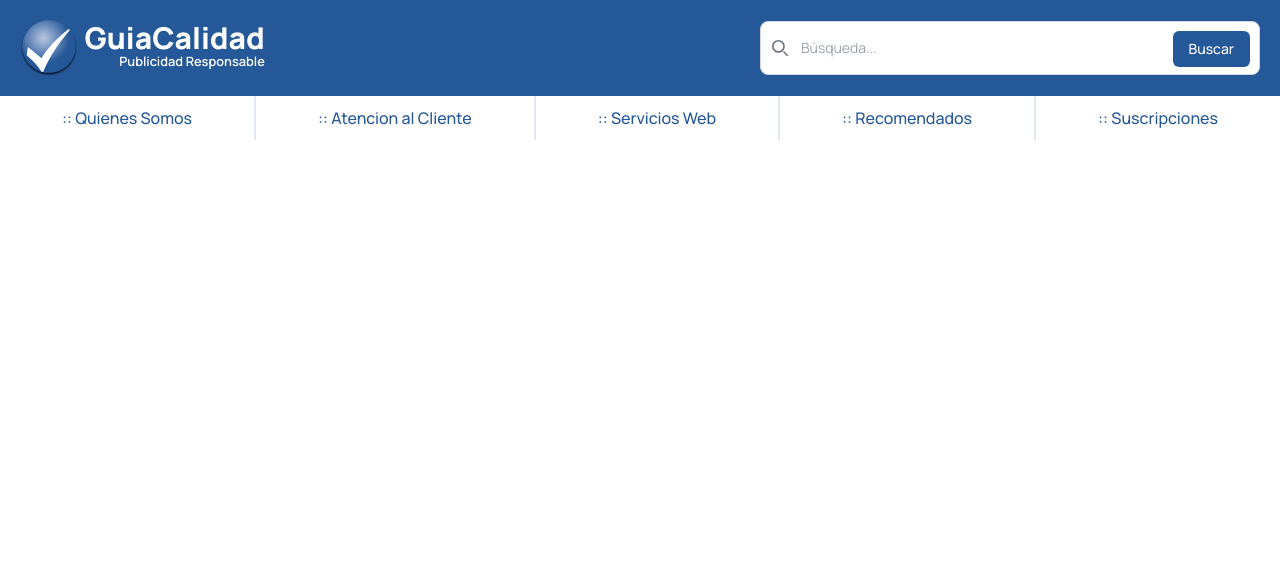
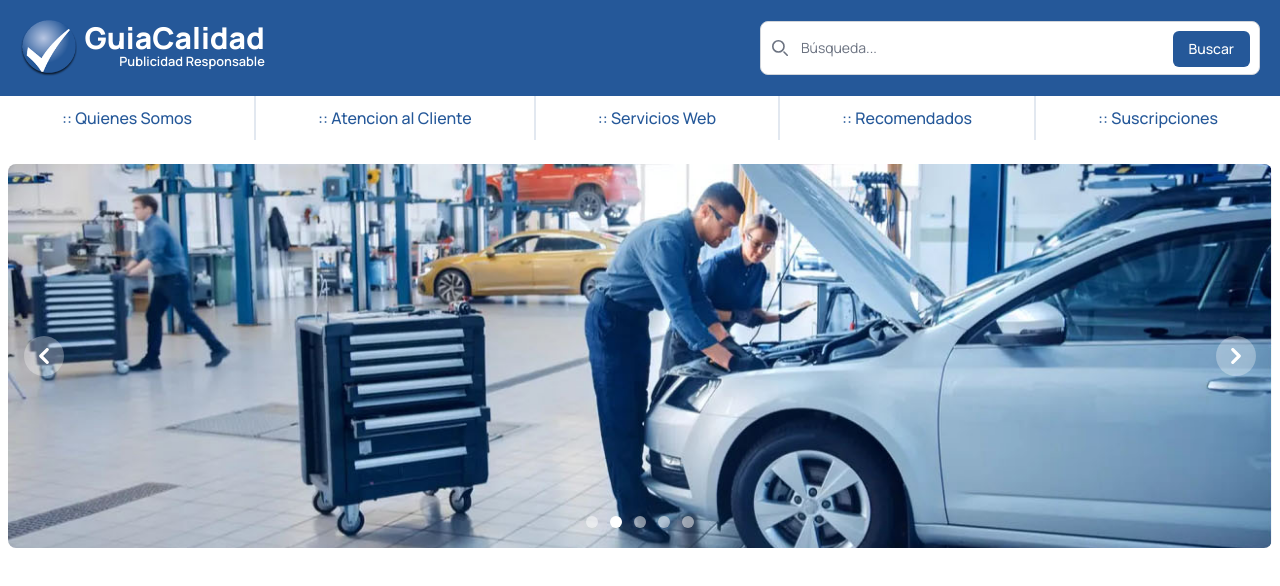
Before and after one commit to Abad-Dev/Guiacalidad-Front, an Angular app: page / in a window 1280 px wide. Shown: the top 586 px of the page. Built offline with nearby package versions, Linux system fonts and the light colour scheme; no server answers.

Commit message:
Installed flowbite with npm

```diff
--- a/angular.json
+++ b/angular.json
@@ -116,5 +116,8 @@
         }
       }
     }
+  },
+  "cli": {
+    "analytics": false
   }
 }
--- a/package.json
+++ b/package.json
@@ -18,6 +18,7 @@
     "@angular/platform-browser": "^17.0.0",
     "@angular/platform-browser-dynamic": "^17.0.0",
     "@angular/router": "^17.0.0",
+    "flowbite": "^2.2.1",
     "rxjs": "~7.8.0",
     "tslib": "^2.3.0",
     "zone.js": "~0.14.2"
--- a/src/app/app.component.ts
+++ b/src/app/app.component.ts
@@ -1,6 +1,8 @@
 import { Component } from '@angular/core';
 import { CommonModule } from '@angular/common';
 import { RouterOutlet } from '@angular/router';
+import { OnInit } from '@angular/core';
+import { initFlowbite } from 'flowbite';
 
 @Component({
   selector: 'app-root',
@@ -8,6 +10,10 @@
   imports: [RouterOutlet],
   template: '<router-outlet>',
 })
-export class AppComponent {
+export class AppComponent implements OnInit {
   title = 'GuiaCalidad';
+
+  ngOnInit(): void {
+    initFlowbite();
+  }
 }
--- a/src/app/domains/info/pages/home/home.component.css
+++ b/src/app/domains/info/pages/home/home.component.css
@@ -21,11 +21,3 @@
 .bg-6{
     background-image: url("../../../../../assets/banner-images-006.jpg");
 }
-
-#default-carousel{
-    height: 460px;
-}
-
-#default-carousel data-carousel-item{
-    height: 100%;
-}
--- a/src/app/domains/info/pages/home/home.component.html
+++ b/src/app/domains/info/pages/home/home.component.html
@@ -1,22 +1,52 @@
+
+
 <div id="default-carousel" class="relative w-full" data-carousel="slide">
-    <div class="relative overflow-hidden rounded-lg h-full">
-        <div class="hidden duration-700 ease-in-out bg-1 h-full" data-carousel-item="active">
-
+    <!-- Carousel wrapper -->
+    <div class="relative h-56 overflow-hidden rounded-lg md:h-96">
+         <!-- Item 1 -->
+        <div class="hidden duration-700 ease-in-out" data-carousel-item>
+            <img src="../../../../../assets/banner-images-001.jpg" class="absolute block w-full -translate-x-1/2 -translate-y-1/2 top-1/2 left-1/2" alt="...">
         </div>
-        <div class="hidden duration-700 ease-in-out bg-2" data-carousel-item>
-
+        <!-- Item 2 -->
+        <div class="hidden duration-700 ease-in-out" data-carousel-item>
+            <img src="../../../../../assets/banner-images-002.jpg" class="absolute block w-full -translate-x-1/2 -translate-y-1/2 top-1/2 left-1/2" alt="...">
         </div>
-        <div class="hidden duration-700 ease-in-out bg-3" data-carousel-item>
-
+        <!-- Item 3 -->
+        <div class="hidden duration-700 ease-in-out" data-carousel-item>
+            <img src="../../../../../assets/banner-images-003.jpg" class="absolute block w-full -translate-x-1/2 -translate-y-1/2 top-1/2 left-1/2" alt="...">
         </div>
-        <div class="hidden duration-700 ease-in-out bg-4" data-carousel-item>
-
+        <!-- Item 4 -->
+        <div class="hidden duration-700 ease-in-out" data-carousel-item>
+            <img src="../../../../../assets/banner-images-004.jpg" class="absolute block w-full -translate-x-1/2 -translate-y-1/2 top-1/2 left-1/2" alt="...">
         </div>
-        <div class="hidden duration-700 ease-in-out bg-5" data-carousel-item>
-
-        </div>
-        <div class="hidden duration-700 ease-in-out bg-6" data-carousel-item>
-
+        <!-- Item 5 -->
+        <div class="hidden duration-700 ease-in-out" data-carousel-item>
+            <img src="../../../../../assets/banner-images-005.jpg" class="absolute block w-full -translate-x-1/2 -translate-y-1/2 top-1/2 left-1/2" alt="...">
         </div>
     </div>
+    <!-- Slider indicators -->
+    <div class="absolute z-30 flex -translate-x-1/2 bottom-5 left-1/2 space-x-3 rtl:space-x-reverse">
+        <button type="button" class="w-3 h-3 rounded-full" aria-current="true" aria-label="Slide 1" data-carousel-slide-to="0"></button>
+        <button type="button" class="w-3 h-3 rounded-full" aria-current="false" aria-label="Slide 2" data-carousel-slide-to="1"></button>
+        <button type="button" class="w-3 h-3 rounded-full" aria-current="false" aria-label="Slide 3" data-carousel-slide-to="2"></button>
+        <button type="button" class="w-3 h-3 rounded-full" aria-current="false" aria-label="Slide 4" data-carousel-slide-to="3"></button>
+        <button type="button" class="w-3 h-3 rounded-full" aria-current="false" aria-label="Slide 5" data-carousel-slide-to="4"></button>
+    </div>
+    <!-- Slider controls -->
+    <button type="button" class="absolute top-0 start-0 z-30 flex items-center justify-center h-full px-4 cursor-pointer group focus:outline-none" data-carousel-prev>
+        <span class="inline-flex items-center justify-center w-10 h-10 rounded-full bg-white/30 dark:bg-gray-800/30 group-hover:bg-white/50 dark:group-hover:bg-gray-800/60 group-focus:ring-4 group-focus:ring-white dark:group-focus:ring-gray-800/70 group-focus:outline-none">
+            <svg class="w-4 h-4 text-white dark:text-gray-800 rtl:rotate-180" aria-hidden="true" xmlns="http://www.w3.org/2000/svg" fill="none" viewBox="0 0 6 10">
+                <path stroke="currentColor" stroke-linecap="round" stroke-linejoin="round" stroke-width="2" d="M5 1 1 5l4 4"/>
+            </svg>
+            <span class="sr-only">Previous</span>
+        </span>
+    </button>
+    <button type="button" class="absolute top-0 end-0 z-30 flex items-center justify-center h-full px-4 cursor-pointer group focus:outline-none" data-carousel-next>
+        <span class="inline-flex items-center justify-center w-10 h-10 rounded-full bg-white/30 dark:bg-gray-800/30 group-hover:bg-white/50 dark:group-hover:bg-gray-800/60 group-focus:ring-4 group-focus:ring-white dark:group-focus:ring-gray-800/70 group-focus:outline-none">
+            <svg class="w-4 h-4 text-white dark:text-gray-800 rtl:rotate-180" aria-hidden="true" xmlns="http://www.w3.org/2000/svg" fill="none" viewBox="0 0 6 10">
+                <path stroke="currentColor" stroke-linecap="round" stroke-linejoin="round" stroke-width="2" d="m1 9 4-4-4-4"/>
+            </svg>
+            <span class="sr-only">Next</span>
+        </span>
+    </button>
 </div>
--- a/tailwind.config.js
+++ b/tailwind.config.js
@@ -1,9 +1,14 @@
 /** @type {import('tailwindcss').Config} */
 module.exports = {
-  content: ["./src/**/*.{html,js, ts}"],
+  content: [
+    "./src/**/*.{html,js, ts}",
+    "./node_modules/flowbite/**/*.js"
+  ],
   theme: {
     extend: {},
   },
-  plugins: [],
+  plugins: [
+    require('flowbite/plugin')
+  ],
   darkMode: 'class',
 }
```
Also changed, not shown: 1 other file (tests, documents, lock files or other folders).
